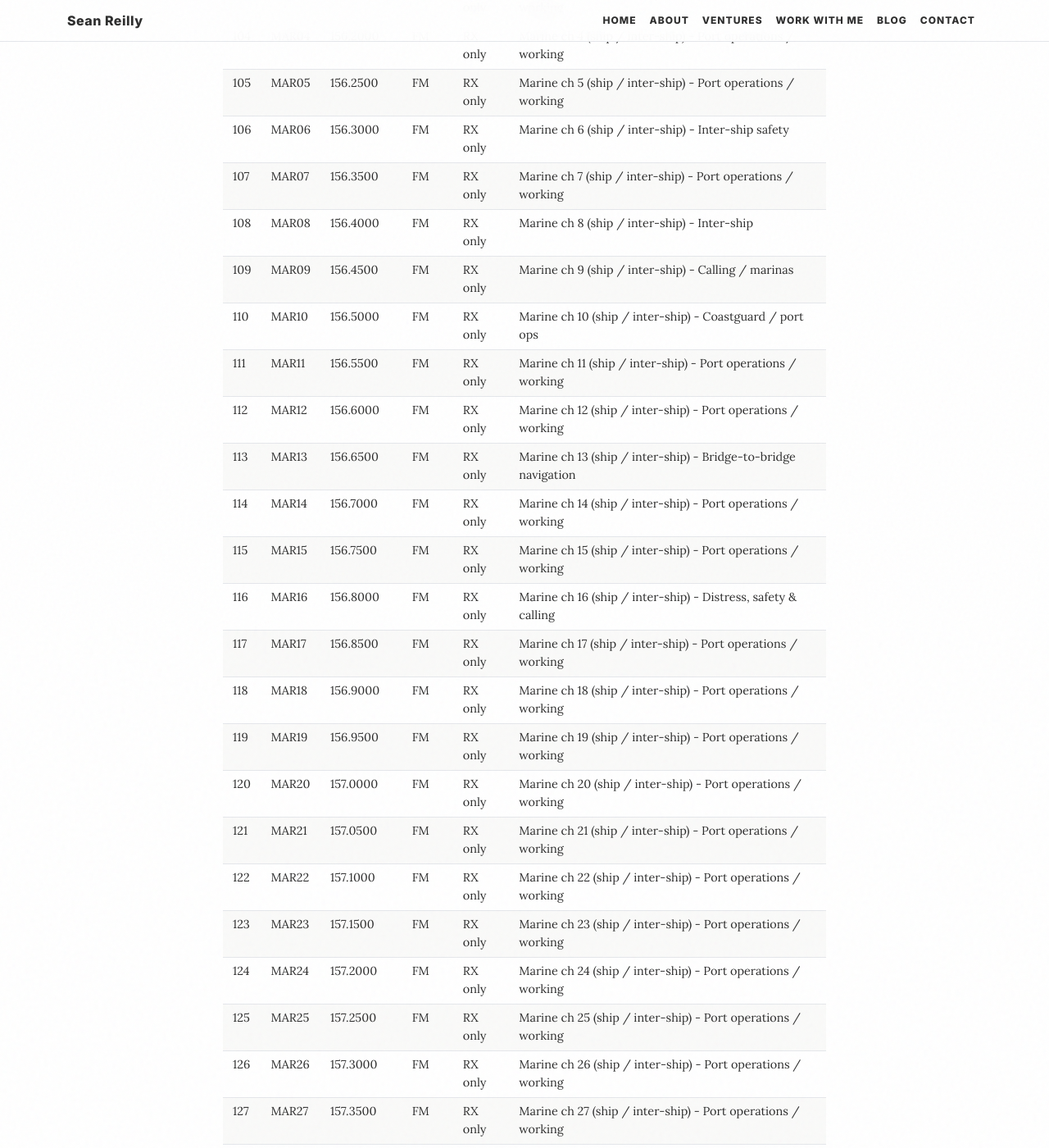
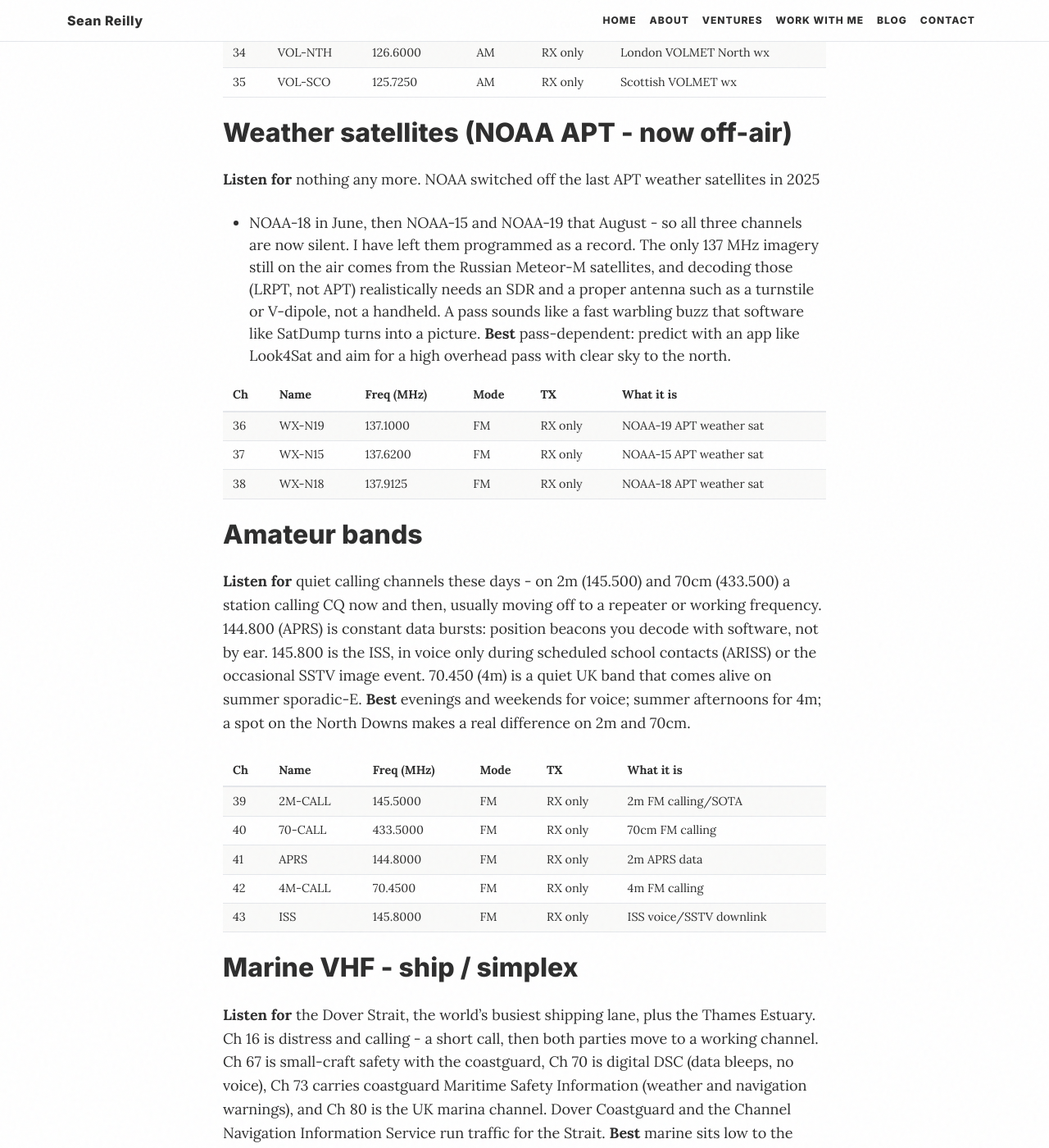
Before and after one commit to seanreillyesq/seanreillyesq.github.io, a Jekyll site: the page built from radio-channels.md, in a window 1280 px wide and 1400 px high, scrolled down 2881 px. Shown: the whole window at 82% size. Built offline with Jekyll 4.4.1, drawn with Linux system fonts in a browser that asks for light colours; some of the changed text lies outside the part shown.

Commit message:
Radio channels: add a listening guide per band
Layer 'what you'll hear / best time / best place' context onto each band
section, tailored to receiving from Canterbury (inland, near the coast and
the Dover Strait). Flag that the NOAA APT weather satellites (NOAA-15/18/19)
were all decommissioned in 2025, so those channels are now silent; point at
Meteor-M LRPT + SDR as the only remaining 137 MHz option.

```diff
--- a/radio-channels.md
+++ b/radio-channels.md
@@ -25,8 +25,22 @@ UK AIP before relying on any of them.
 
 _Last updated: 23 June 2026._
 
+**How to listen, and from where.** Receiving any of this is legal without a licence;
+only transmitting needs one. Reception is line-of-sight, so where you stand matters more
+than the radio. From my place in Canterbury (about 6 miles inland, on low ground) airband
+is the star turn, with aircraft at cruising height audible for 200 miles or more. Marine
+and coastguard traffic is best from the coast at Whitstable or Herne Bay, or up on the
+North Downs above the city. The biggest single limit is the stock rubber-duck antenna - a
+cheap quarter-wave whip or a roll-up J-pole is the first upgrade worth making. Each section
+below notes what to expect and when.
+
 
 ## PMR446 - licence-free
+
+**Listen for** licence-free walkie-talkie chatter - families on days out, dog walkers,
+event and site crews, the odd shop or taxi - at short range, a few hundred metres to a
+couple of miles. **Best** daytime at weekends, anywhere busy with people: town centre,
+parks, the seafront, an event.
 
 | Ch | Name | Freq (MHz) | Mode | TX | What it is |
 |---|---|---|---|---|---|
@@ -49,12 +63,21 @@ _Last updated: 23 June 2026._
 
 ## Alpine PMR emergency convention
 
+**Listen for** nothing at home. Canal 7-7 (France/Spain) and Rete Radio Montana (Italy)
+only carry traffic in the Alps, where they are an emergency and meeting-up convention.
+These are programmed for when I am out there, not for Kent.
+
 | Ch | Name | Freq (MHz) | Mode | TX | What it is |
 |---|---|---|---|---|---|
 | 17 | ALP7-FR | 446.0813 | NFM | 500&nbsp;mW | Alpine Canal 7-7 FR/ES TXtone 85.4 |
 | 18 | ALP8-IT | 446.0938 | NFM | 500&nbsp;mW | Alpine Rete Radio Montana IT TXtone 114.8 |
 
 ## Airband - common
+
+**Listen for** 121.5 (Guard), the aviation emergency channel - mostly silent, with the
+occasional ELT crash-beacon warble or a controller relaying. 123.45 is informal air-to-air
+pilot chat, busier at weekends and out over the Channel. **Best** daytime; airband is the
+strongest performer from here, with aircraft at height audible right across the South East.
 
 | Ch | Name | Freq (MHz) | Mode | TX | What it is |
 |---|---|---|---|---|---|
@@ -64,6 +87,11 @@ _Last updated: 23 June 2026._
 
 ## VOLMET - aviation weather
 
+**Listen for** continuous robotic weather broadcasts for the major airports - a rolling
+loop of wind, visibility, cloud and pressure. It never stops, which makes it the best test
+that the radio and squelch are set up correctly. London Main covers the big hubs; South,
+North and Scottish split the rest. **Best** any time.
+
 | Ch | Name | Freq (MHz) | Mode | TX | What it is |
 |---|---|---|---|---|---|
 | 32 | VOL-LDN | 135.3750 | AM | RX only | London VOLMET Main wx |
@@ -71,7 +99,16 @@ _Last updated: 23 June 2026._
 | 34 | VOL-NTH | 126.6000 | AM | RX only | London VOLMET North wx |
 | 35 | VOL-SCO | 125.7250 | AM | RX only | Scottish VOLMET wx |
 
-## Weather satellites (NOAA APT)
+## Weather satellites (NOAA APT - now off-air)
+
+**Listen for** nothing any more. NOAA switched off the last APT weather satellites in 2025
+- NOAA-18 in June, then NOAA-15 and NOAA-19 that August - so all three channels are now
+silent. I have left them programmed as a record. The only 137 MHz imagery still on the air
+comes from the Russian Meteor-M satellites, and decoding those (LRPT, not APT) realistically
+needs an SDR and a proper antenna such as a turnstile or V-dipole, not a handheld. A pass
+sounds like a fast warbling buzz that software like SatDump turns into a picture. **Best**
+pass-dependent: predict with an app like Look4Sat and aim for a high overhead pass with
+clear sky to the north.
 
 | Ch | Name | Freq (MHz) | Mode | TX | What it is |
 |---|---|---|---|---|---|
@@ -80,6 +117,14 @@ _Last updated: 23 June 2026._
 | 38 | WX-N18 | 137.9125 | FM | RX only | NOAA-18 APT weather sat |
 
 ## Amateur bands
+
+**Listen for** quiet calling channels these days - on 2m (145.500) and 70cm (433.500) a
+station calling CQ now and then, usually moving off to a repeater or working frequency.
+144.800 (APRS) is constant data bursts: position beacons you decode with software, not by
+ear. 145.800 is the ISS, in voice only during scheduled school contacts (ARISS) or the
+occasional SSTV image event. 70.450 (4m) is a quiet UK band that comes alive on summer
+sporadic-E. **Best** evenings and weekends for voice; summer afternoons for 4m; a spot on
+the North Downs makes a real difference on 2m and 70cm.
 
 | Ch | Name | Freq (MHz) | Mode | TX | What it is |
 |---|---|---|---|---|---|
@@ -90,6 +135,16 @@ _Last updated: 23 June 2026._
 | 43 | ISS | 145.8000 | FM | RX only | ISS voice/SSTV downlink |
 
 ## Marine VHF - ship / simplex
+
+**Listen for** the Dover Strait, the world's busiest shipping lane, plus the Thames
+Estuary. Ch 16 is distress and calling - a short call, then both parties move to a working
+channel. Ch 67 is small-craft safety with the coastguard, Ch 70 is digital DSC (data
+bleeps, no voice), Ch 73 carries coastguard Maritime Safety Information (weather and
+navigation warnings), and Ch 80 is the UK marina channel. Dover Coastguard and the Channel
+Navigation Information Service run traffic for the Strait. **Best** marine sits low to the
+water and is line-of-sight, so it is patchy from the city; head to the coast at Whitstable
+or Herne Bay, or up onto the North Downs, and it opens right up. Coastguard shore stations
+sit high and reach inland fine. Traffic is round the clock.
 
 | Ch | Name | Freq (MHz) | Mode | TX | What it is |
 |---|---|---|---|---|---|
@@ -153,6 +208,10 @@ _Last updated: 23 June 2026._
 
 ## Marine VHF - coast / shore station
 
+**Listen for** the shore half of the duplex marine channels - port operations, marinas and
+coast stations answering ships on the matching ship-side channel. Same locations and timing
+as the ship side above.
+
 | Ch | Name | Freq (MHz) | Mode | TX | What it is |
 |---|---|---|---|---|---|
 | 201 | MAR01-C | 160.6500 | FM | RX only | Marine ch 1 (coast/shore station) - Port operations / working |
@@ -191,6 +250,14 @@ _Last updated: 23 June 2026._
 
 ## Airband - airfields & services
 
+**Listen for** ATIS frequencies, which are continuous recorded loops of runway-in-use and
+weather (easy catches); Tower and Approach, which are live controllers working aircraft,
+with Approach (traffic 20 to 80 miles out being lined up) the most listenable. Nearby
+fields like Lydd, Headcorn and Rochester come through, and aircraft into the big London
+airports are audible at height even when their ground stations are not. SAFETYCOM (135.475)
+is the shared frequency for small uncontrolled airfields. **Best** daytime, during airline
+hours.
+
 | Ch | Name | Freq (MHz) | Mode | TX | What it is |
 |---|---|---|---|---|---|
 | 301 | SAFETYCOM | 135.4750 | AM | RX only | UK uncontrolled-airfield broadcasts |
```
